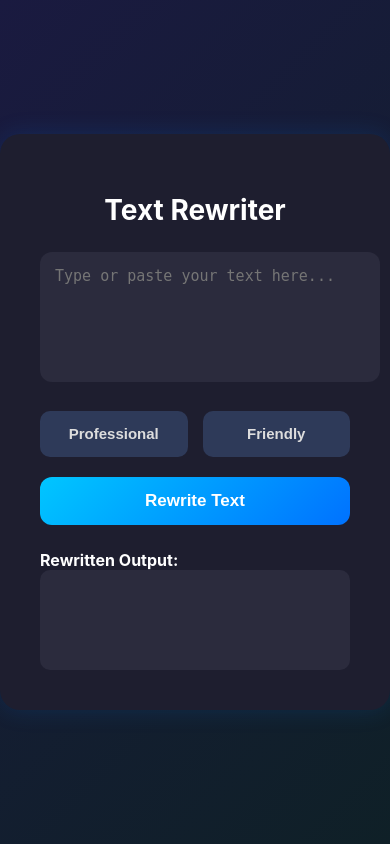
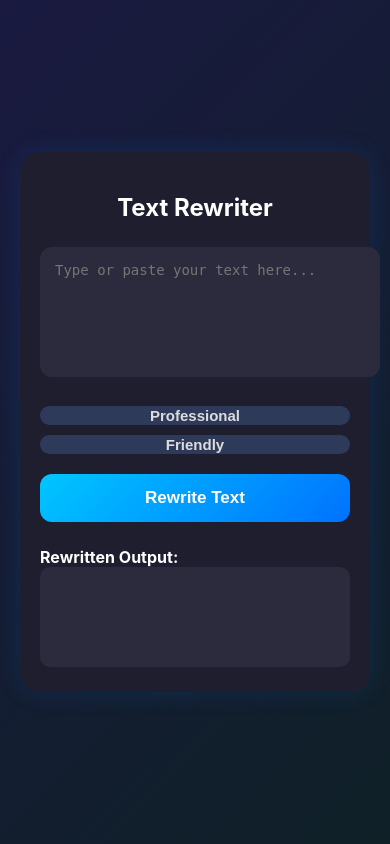
Before and after one commit to Maneri-Vamsi/Text-Rewriter, a Flask app: page / in a window 390 px wide. Run offline with Flask 3, Linux system fonts and the light colour scheme.

Commit message:
feat: add mobile and desktop responsiveness

```diff
--- a/static/style.css
+++ b/static/style.css
@@ -5,16 +5,20 @@ body {
   display: flex;
   justify-content: center;
   align-items: center;
-  height: 100vh;
+  min-height: 100vh;
   margin: 0;
+  padding: 20px;
+  box-sizing: border-box;
 }
 
 .container {
   background: #1e1e2f;
   padding: 40px;
   border-radius: 20px;
-  width: 520px;
+  width: 100%;
+  max-width: 520px;
   box-shadow: 0 0 25px rgba(0, 128, 255, 0.15);
+  box-sizing: border-box;
 }
 
 h1 {
@@ -105,3 +109,27 @@ textarea {
   font-size: 14px;
   color: #aaa;
 }
+
+/* Responsive adjustments for mobile */
+@media (max-width: 480px) {
+  .container {
+    padding: 25px 20px;
+  }
+
+  h1 {
+    font-size: 24px;
+  }
+
+  .tone-buttons {
+    flex-direction: column;
+    gap: 10px;
+  }
+
+  .tone-button {
+    width: 100%;
+  }
+
+  textarea {
+    font-size: 14px;
+  }
+}
--- a/templates/index.html
+++ b/templates/index.html
@@ -2,6 +2,7 @@
 <html lang="en">
 <head>
   <meta charset="UTF-8" />
+  <meta name="viewport" content="width=device-width, initial-scale=1.0">
   <title> Text Rewriter</title>
   <link rel="stylesheet" href="{{ url_for('static', filename='style.css') }}">
 </head>
```
